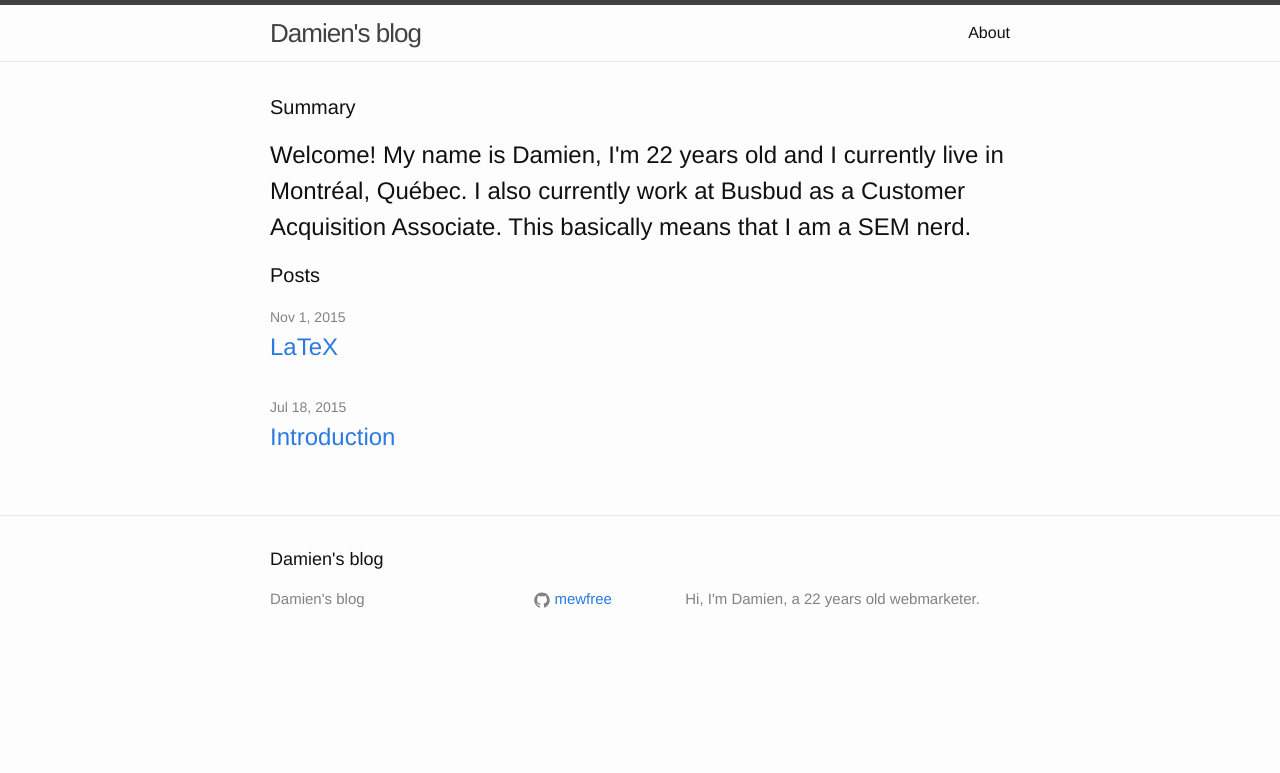
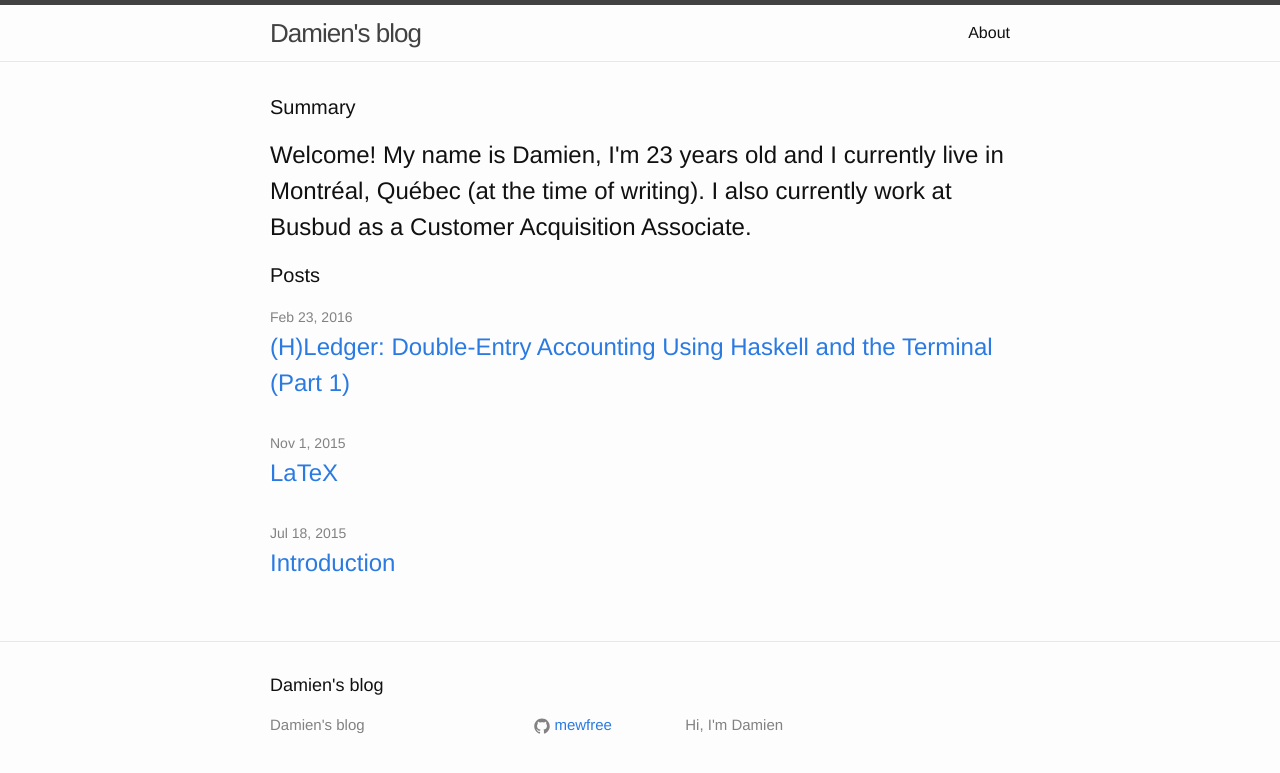
Before and after one commit to mewfree/mewfree.github.io, a Jekyll site: the page built from index.html, in a window 1280 px wide. Shown: the top 773 px of the page. Built offline with Jekyll 4.4.1, drawn with Linux system fonts in a browser that asks for light colours; some of the changed lines change nothing that is shown.

Commit message:
Blog post about hledger

```diff
--- a/_config.yml
+++ b/_config.yml
@@ -2,11 +2,11 @@
 title: Damien's blog
 #email: damien.gonot@gmail.com
 description: > # this means to ignore newlines until "baseurl:"
-  Hi, I'm Damien, a 22 years old webmarketer.
+  Hi, I'm Damien
 summary: >
-  Welcome! My name is Damien, I'm 22 years old and I currently live in Montréal, Québec.
+  Welcome! My name is Damien, I'm 23 years old and I currently live in Montréal, Québec
+  (at the time of writing).
   I also currently work at Busbud as a Customer Acquisition Associate.
-  This basically means that I am a SEM nerd.
 baseurl: "" # the subpath of your site, e.g. /blog/
 url: "http://mewfree.github.io" # the base hostname & protocol for your site
 #twitter_username: mewfree
--- /dev/null
+++ b/_posts/2016-02-23-ledger-accounting-haskell-terminal.markdown
@@ -0,0 +1,152 @@
+---
+layout: post
+title:  "(H)Ledger: Double-Entry Accounting Using Haskell and the Terminal (Part 1)"
+date:   2016-02-23 21:43:00
+categories: update
+---
+When I moved back to Montréal in 2015 for my internship I had to open a local bank account to receive my paycheck.
+I wanted to open an account at Tangerine as they offer no fee banking (I remembered them from their great advertising
+campaign in the Montréal Métro a while back) but I needed a cheque from another Canadian banking institution.
+I tried going to their "Café" but apparently they're not too keen on foreign passports and driver's licenses.
+
+I ended up going to a local Bank of Montreal (BMO) branch on the Mont-Royal Avenue during the weekend because
+it was the only bank open on a Saturday afternoon in the neighborhood. I was still a student at the time
+so I got away with some kind of a basic banking package (a chequing account, a savings account, a credit card)
+with no fees.
+
+After some time, I used my BMO account to open a Tangerine account as it was my initial goal. Everything was
+great but I now had a very mundane problem: how do I keep track of my money on a single interface?
+
+I've heard of Mint (which supports Canadian banks 😁) but I wasn't excited about the idea of a
+private company having access to my different bank accounts and storing my different credentials on their own servers.
+You Need A Budget (YNAB) seemed okay but I had no intention of paying for such a tool.
+
+But recently, this video made an appearance on my YouTube subscriptions feed:
+<iframe width="560" height="315" src="https://www.youtube.com/embed/cjoCNRpLanY" frameborder="0" allowfullscreen></iframe>
+
+I was amazed! This was exactly what I needed! I could do everything that I wanted, from the comfort of my terminal,
+and everything would be self-hosted! I installed ledger-cli with a simple `brew install ledger`, installed
+the Vim plugin [vim-ledger](https://github.com/ledger/vim-ledger) (as I don't use Emacs, sorry rms) and I was good to go!
+
+Ledger uses a principle that was familiar to me thanks to my business school background: double-entry accounting.
+If you don't know what it is, either watch the video above for a super quick intro or [make some Google searches](http://lmgtfy.com/?q=double+entry+accounting).
+Also, it stores everything in **plain text** meaning it can be human readable, easily back-upped and exported, etc...
+
+My next step was to read the [Ledger's manual](http://ledger-cli.org/3.0/doc/ledger3.html) to get my first journal going.
+Everything was going well, I entered some transactions manually but I got tired really quickly. There's no way that I would
+manually enter those dozens of monthly ATM withdrawals, online and offline credit card transactions, bill payments...
+One of the reasons why I wanted to use a system of this kind was to analyze how I spend my money so I was really
+interested in having historical transactions data from years ago.
+
+So my consensus in my head at that moment was "Let's write a script for that!". But then I logged in my bank
+account and remembered about all the security measures I'd have to go through to do anything programatically.
+There's gotta be a solution... My French bank Monabanq allows me to export my historical data to a CSV file:
+![Monabanq export](../.../../../../../assets/monabanq.png)
+
+Great! But other banks are not as nice. BMO allows you to export data as CSV, but only for the last two months?!
+Why?! And the web interface only allows you to display transactions month by month... I'll be able to use
+the export function for my future transactions, but I'll need to do some dirty work for the past ones.
+
+Tangerine is a little bit nicer. They allow you to list all transactions, but the HTML is paginated. Hopefully
+there's a "print" version that lists everything on one page. And the rendering is clean enough that some
+copy pasting will easily convert that in a CSV file.
+
+I remembered ledger's CSV importing capabilities after my initial Googling. I tried to dive more
+into it and stumbled upon the "ledger-likes" community. One of those Ledger "port" is [hledger](http://hledger.org/),
+written in Haskell. It tries to be compatible with ledger files and has great [CSV importing functionalities](http://hledger.org/how-to-read-csv-files.html).
+You can basically write a rule file that defines how each CSV from each account has to be imported. No need
+for full blown scripting! Amazing! But if I'll ever want some custom advanced stuff later, I know I'll be
+able to leverage Haskell's power and write my own `.hs` scripts. Exciting.
+
+Let the hacking begin!
+I'm starting with BMO. I'm able to create a simple CSV rule for hledger really quickly:
+
+    fields  date, , description, amount-out, amount-in
+
+    currency CAD
+
+    account1 assets:chequing BMO
+
+I then copy & paste
+all my monthly data from the web interface to a spreadsheet. The spreadsheet does a good job of
+understanding the data format. I convert dates to a sane YYYY-MM-DD format, remove the confusing $ signs on
+transactions (is it USD? is it CAD? my chequing account is in CAD but I have a USD savings account) because
+I'd rather enter those manually (currency is set directly in the rule file, account by account). Download as CSV.
+`hledger -f chequingBMO.csv print`. hledger understands everything. Excellent.
+
+    2015/11/02 VIDEOTRON SENC BPY/FAC
+        expenses:unknown         CAD56.90
+        assets:chequing BMO     CAD-56.90
+
+    2015/11/02 BURGER DE VILLE
+        expenses:unknown         CAD12.65
+        assets:chequing BMO     CAD-12.65
+
+    2015/11/03 PAYPAL PTE LTD MSP/DIV
+        expenses:unknown         CAD53.94
+        assets:chequing BMO     CAD-53.94
+
+    2015/11/05 COMPTOIR 21
+        expenses:unknown         CAD13.69
+        assets:chequing BMO     CAD-13.69
+
+Mh. You see those `expenses:unknown`? I wish hledger would be able to classify at least the most common
+ones. Let's write a rule for the example above. Vidéotron is my cellphone carrier, Burger de Ville and
+Comptoir 21 are excellent restaurants in Mile End, Montréal, and I think everybody knows about PayPal.
+
+The rule file now looks like this:
+
+    fields  date, , description, amount-out, amount-in
+
+    currency CAD
+
+    account1 assets:chequing BMO
+
+    if ~ VIDEOTRON
+      account2 expenses:bills:cellphone
+
+    if ~ BURGER DE VILLE
+      account2 expenses:restaurants:BGV
+
+    if ~ COMPTOIR 21
+      account2 expenses:restaurants:comptoir 21
+
+    if ~ PAYPAL
+      account2 expenses:misc:paypal
+
+And here is how hledger interpreted it:
+
+    2015/11/02 VIDEOTRON SENC BPY/FAC
+	expenses:bills:cellphone      CAD56.90
+	assets:chequing BMO          CAD-56.90
+
+    2015/11/02 BURGER DE VILLE
+	expenses:restaurants:BGV      CAD12.65
+	assets:chequing BMO          CAD-12.65
+
+    2015/11/03 PAYPAL PTE LTD MSP/DIV
+	expenses:misc:paypal      CAD53.94
+	assets:chequing BMO      CAD-53.94
+
+    2015/11/05 COMPTOIR 21
+	expenses:restaurants:comptoir 21      CAD13.69
+	assets:chequing BMO                  CAD-13.69
+
+This looks muuuucchhh better 🎉
+
+Before setting more rules and importing transaction from other accounts, let's have some fun:
+
+`hledger -f chequingBMO.csv balance expenses:restaurants` should tell me how much I spent on eating out recently.
+
+	       CAD246.09  expenses:restaurants
+	       CAD131.77    BGV
+	       CAD114.32    comptoir 21
+    --------------------
+	       CAD246.09
+
+Wow. And that's only with two restaurants mapped and data from my debit card only (that I barely use compared to my
+credit card!).
+
+On that depressing note, I decide to call it night and continue my financial hacking later.
+
+See you again for part 2 soon!
```
Also changed, not shown: assets/monabanq.png (added).
